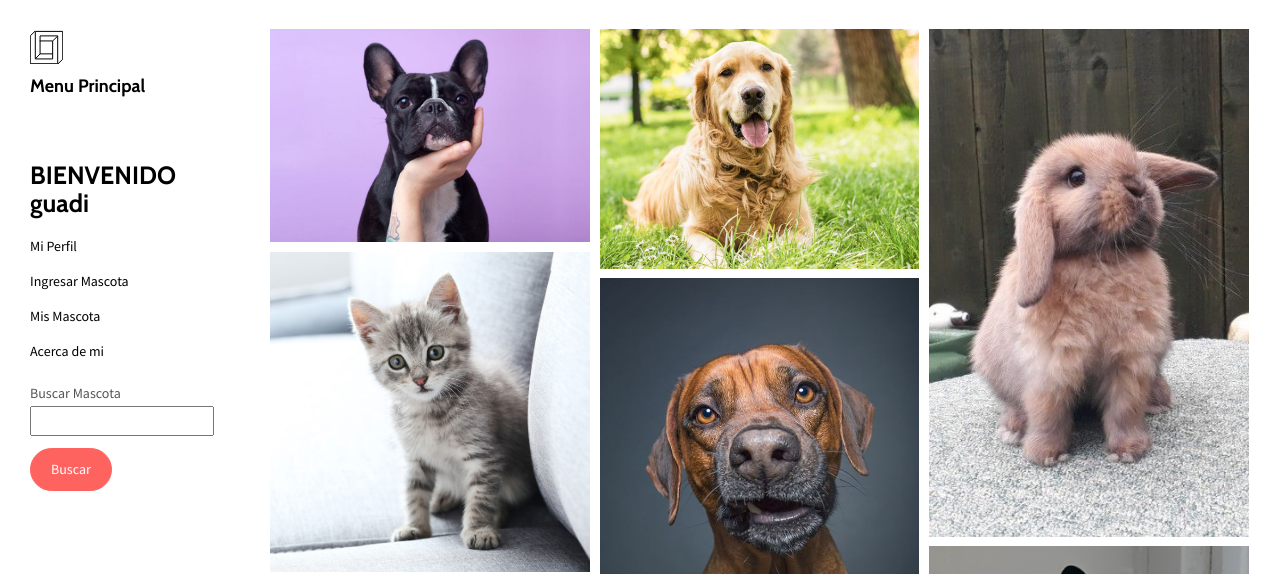
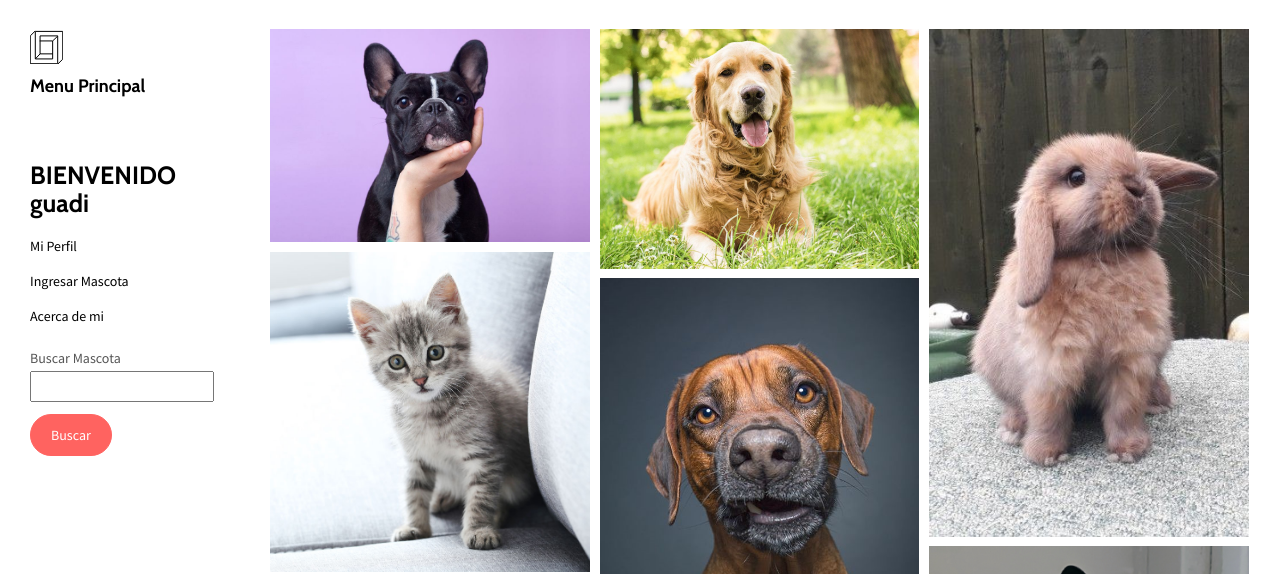
Before and after one commit to GuadalupeSuidini/Patitas, a Django app: page / in a window 1280 px wide. Shown: the top 574 px of the page. Run offline with Django 4.2, Linux system fonts and the light colour scheme; a user stored in the database is signed in; data comes from the database, SQL or seed files in the repository; both versions use the stored data as it was after the commit; some libraries are stand-ins or nearby versions.

Commit message:
datos actualizados

```diff
--- a/web/primApp/templates/padre.html
+++ b/web/primApp/templates/padre.html
@@ -59,7 +59,6 @@
           <li><a href="{% url 'misdatos' %}" title="">Mi Perfil</a></li>
 
           <li><a href="{% url 'mascotas' %}" title="">Ingresar Mascota</a></li>
-          <li><a href="{% url 'mismascotas' %}" title="">Mis Mascota</a></li>
           <li><a href="{% url 'acercaDeMi' %}" title="">Acerca de mi</a></li>
           <div class="project-text-inner">
             <p>
```
Also changed, not shown: web/db.sqlite3, web/media/Logo-UNR_1.png (added), web/media/Logo-UNR_1_3R0eLku.png (added), web/media/img-07_2yb4gIM.jpg (added), web/media/img-07_EiUxA07.jpg (added), web/media/img-07_TvY1Sly.jpg (added), web/media/img-Filomena_2.jpg (added).
